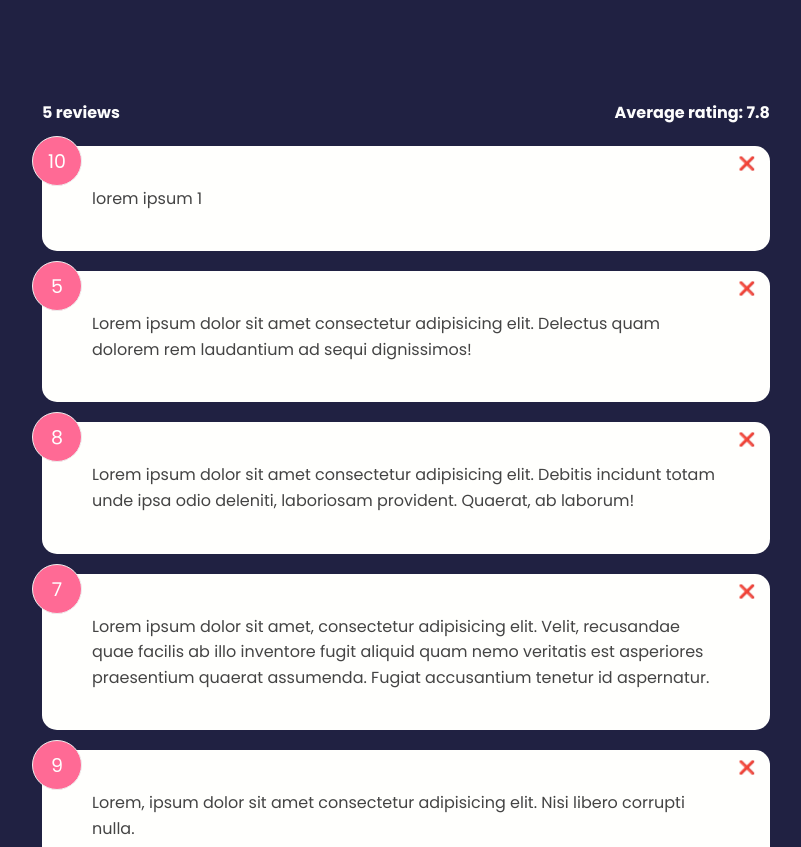
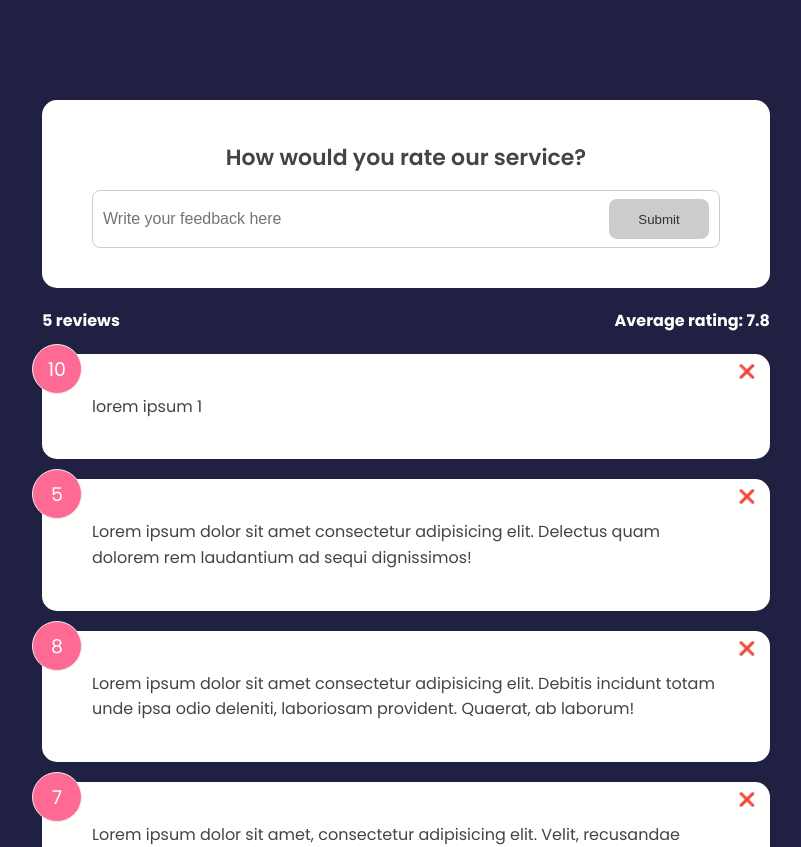
Before and after one commit to hoangdesu/svelte-feedback-app, a Svelte app: page / in a window 1280 px wide. Shown: the top 847 px of the page, without its empty margins (234-1035 px from the left). Built offline with nearby package versions, Linux system fonts and the light colour scheme.

Commit message:
feedback input form

```diff
--- a/src/App.svelte
+++ b/src/App.svelte
@@ -3,6 +3,7 @@
   // import MessingAround from "./lib/MessingAround.svelte";
   import FeedbackList from './components/FeedbackList.svelte';
   import FeedbackStats from './components/UI/FeedbackStats.svelte';
+  import FeedbackForm from './components/FeedbackForm.svelte';
   import './style.css';
 
   let feedback = [
@@ -48,6 +49,7 @@
   <!-- <MessingAround /> -->
 
 <main class="container">
+  <FeedbackForm />
   <FeedbackStats {feedback} />
   <FeedbackList {feedback} on:delete-feedback={onDeleteFeedbackHandler} />
 </main>
--- /dev/null
+++ b/src/components/FeedbackForm.svelte
@@ -0,0 +1,74 @@
+<script>
+  import Button from "./UI/Button.svelte";
+  import Card from "./UI/Card.svelte";
+
+  let review = "";
+  let isDisabled = true;
+
+  const clickHandler = (e) => {
+    e.preventDefault();
+    console.log("input:", review);
+    review = "";
+  };
+
+  const onInputChangeHandler = (evt) => {
+    review.trim().length > 0 ? (isDisabled = false) : (isDisabled = true);
+  };
+</script>
+
+
+<Card>
+  <header>
+    <h2>How would you rate our service?</h2>
+  </header>
+  <form>
+    <div class="input-group">
+      <input
+        type="text"
+        placeholder="Write your feedback here"
+        bind:value={review}
+        on:input={onInputChangeHandler}
+      />
+      <Button type="submit" style="secondary" {isDisabled}>Submit</Button>
+    </div>
+  </form>
+</Card>
+
+
+<style>
+  header {
+    max-width: 400px;
+    margin: auto;
+  }
+
+  header h2 {
+    font-size: 22px;
+    font-weight: 600;
+    text-align: center;
+  }
+
+  .input-group {
+    display: flex;
+    flex-direction: row;
+    border: 1px solid #ccc;
+    padding: 8px 10px;
+    border-radius: 8px;
+    margin-top: 15px;
+  }
+
+  input {
+    flex-grow: 2;
+    border: none;
+    font-size: 16px;
+  }
+
+  input:focus {
+    outline: none;
+  }
+
+  .message {
+    padding-top: 10px;
+    text-align: center;
+    color: rebeccapurple;
+  }
+</style>
--- /dev/null
+++ b/src/components/UI/Button.svelte
@@ -0,0 +1,46 @@
+<script>
+  // default values if no props passed in
+  export let style = "primary";
+  export let type = "button";
+  export let isDisabled = true;
+</script>
+
+<button {type} class={style} disabled={isDisabled}>
+  <slot />
+</button>
+
+<style>
+  button {
+    color: #fff;
+    border: 0;
+    border-radius: 8px;
+    color: #fff;
+    width: 100px;
+    height: 40px;
+    cursor: pointer;
+  }
+
+  .primary {
+    background-color: #202142;
+  }
+
+  .secondary {
+    background: #ff6a95;
+  }
+
+  button:hover {
+    transform: scale(0.98);
+    opacity: 0.9;
+  }
+
+  button:disabled {
+    background-color: #cccccc;
+    color: #333;
+    cursor: auto;
+  }
+
+  button:disabled:hover {
+    transform: scale(1);
+    opacity: 1;
+  }
+</style>
```
